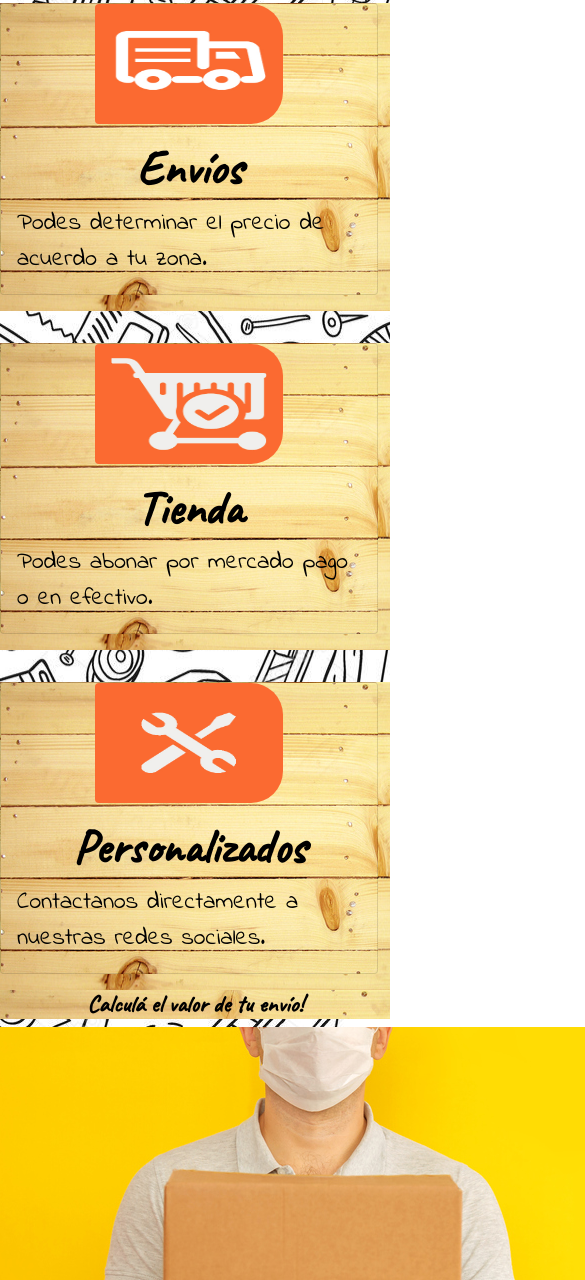
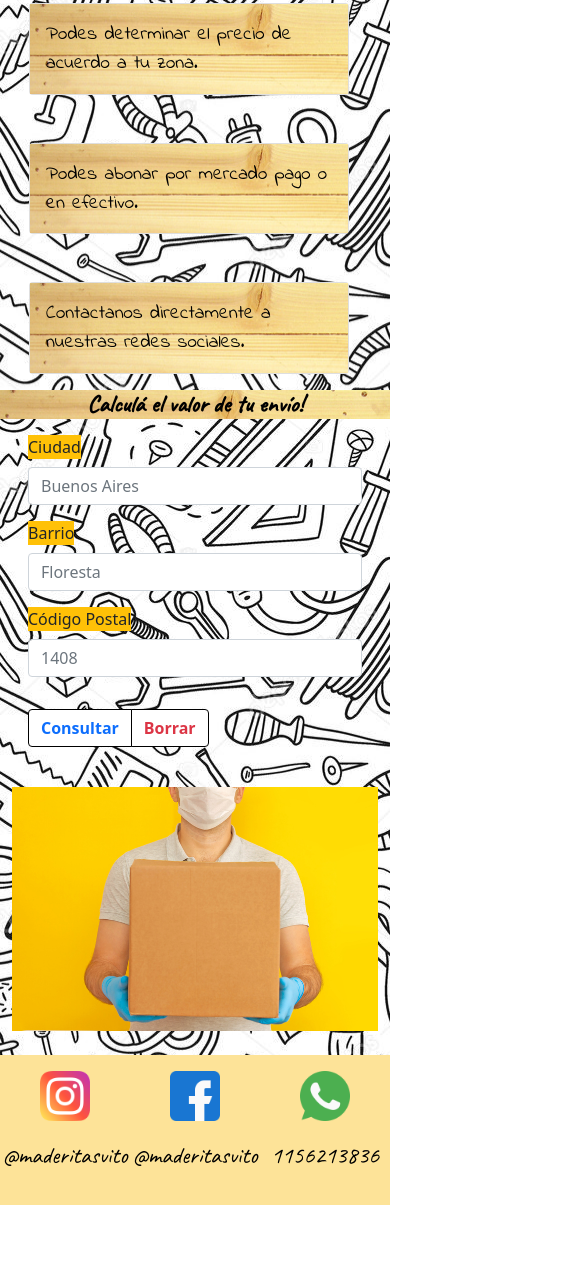
Before and after one commit to PabloNahabedian/MaderitasVito, a website: page index.html in a window 390 px wide. Shown: the part 372-1652 px from the top of the page, 585 px wide, since content can reach past the window. After the commit the page ends 1577 px from the top, so only its background shows below. Drawn offline with nearby package versions, Linux system fonts and the light colour scheme; a web font is replaced by a local one.

Commit message:
Cambios para el responsive

```diff
--- a/index.html
+++ b/index.html
@@ -116,7 +116,6 @@
                         </div>
                         <div class="col-md-8">
                             <div class="card-body">
-                                <h3 class="card-title">Envíos</h3>
                                 <p class="card-text">Podes determinar el precio de acuerdo a tu zona.</p>
                             </div>
                         </div>
@@ -126,13 +125,12 @@
 
             <div class="col-sm-4 col-md-6 col-lg-4 mediumBoxCards" style="margin-top: 2em;" ">
                 <div class=" card mb-3 bigSmallCards " style="max-width: 540px; ">
-                    <div class="row g-0 ">
+                    <div class="row g-0 boxBackground ">
                         <div class="col-md-4 miniBoxCards ">
                             <img src="img/tiendalogo.jpg " class="img-fluid rounded-start " alt="... ">
                         </div>
                         <div class="col-md-8 ">
                             <div class="card-body ">
-                                <h3 class="card-title ">Tienda</h3>
                                 <p class="card-text ">Podes abonar por mercado pago o en efectivo.</p>
                             </div>
                         </div>
@@ -142,13 +140,12 @@
 
             <div class="col-sm-4 col-md-6 col-lg-4 mediumBoxCards " style="margin-top: 2em; ">
                 <div class="card mb-3 bigSmallCards " style="max-width: 540px; ">
-                    <div class="row g-0 ">
+                    <div class="row g-0 boxBackground ">
                         <div class="col-md-4 miniBoxCards ">
                             <img src="img/prefabricadoslogo.jpg " class="img-fluid rounded-start " alt="... ">
                         </div>
                         <div class="col-md-8 ">
                             <div class="card-body ">
-                                <h3 class="card-title ">Personalizados</h3>
                                 <p class="card-text ">Contactanos directamente a nuestras redes sociales.</p>
                             </div>
                         </div>
@@ -165,7 +162,7 @@
 
     <!-- Empieza cuerpo de Envios -->
     <div class="row backgroundImgEnvio " style="margin: 0; ">
-        <div class="formContainer col-6 ">
+        <div class="formContainer col-sm-12 col-md-6 col-lg-6 ">
             <div class="mb-3 " style="padding: 0; margin: 1em; ">
                 <label for="exampleFormControlInput1 " class="form-label bg-warning ">Ciudad</label>
                 <input type="email " class="form-control " id="exampleFormControlInput1 " placeholder="Buenos Aires ">
@@ -187,8 +184,8 @@
             </div>
         </div>
 
-        <div class="col-6 containerImgEnvios ">
-            <img src="img/envios.jpg " alt="envios ">
+        <div class="col containerImgEnvios ">
+            <img class="img-fluid " src="img/envios.jpg " alt="envios ">
         </div>
 
     </div>
--- a/scss/_cardcontainer.scss
+++ b/scss/_cardcontainer.scss
@@ -1,7 +1,15 @@
+.boxBackground {
+    background-color: #fb6a31;
+}
+
 .bigBoxCards {
     background: url(../img/fondocards.jpg);
     display: flex;
     justify-content: center;
+}
+
+.card-body {
+    align-items: center;
 }
 
 .card-title {
@@ -26,23 +34,34 @@
     border-radius: 2em;
 }
 
+.bigSmallCards {
+    background-color: blue;
+}
+
 @media only screen and (max-width: 480px) {
     .mediumBoxCards {
-        background-image: url(../img/fondoLiA.jpg);
+        display: flex;
+        justify-content: center;
     }
     .bigBoxCards {
         display: flex;
+        justify-content: center;
     }
     .bigSmallCards {
-        width: 100%;
+        width: 20em;
+    }
+    .boxBackground {
         background-image: url(../img/fondoLiA.jpg);
     }
     .miniBoxCards img {
-        width: 50%;
-        height: 120px;
-        margin-left: 25%;
+        display: none;
     }
-    .card-body {
-        width: 100%;
+    .containerImgEnvios {
+        display: flex;
+        align-items: center;
     }
+    /*.containerImgEnvios img {
+        width: 10em;
+        height: 8em;
+    }*/
 }
--- a/scss/_textos.scss
+++ b/scss/_textos.scss
@@ -16,4 +16,10 @@
     .infoCompras h2 {
         font-size: $fontSizeMedium;
     }
+    .card-body h3 {
+        font-size: $fontSizeBig;
+    }
+    .card-body {
+        font-size: $fontSizeSmall;
+    }
 }
```
Also changed, not shown: galeria.html (+4 -4 lines), css/main.css.
